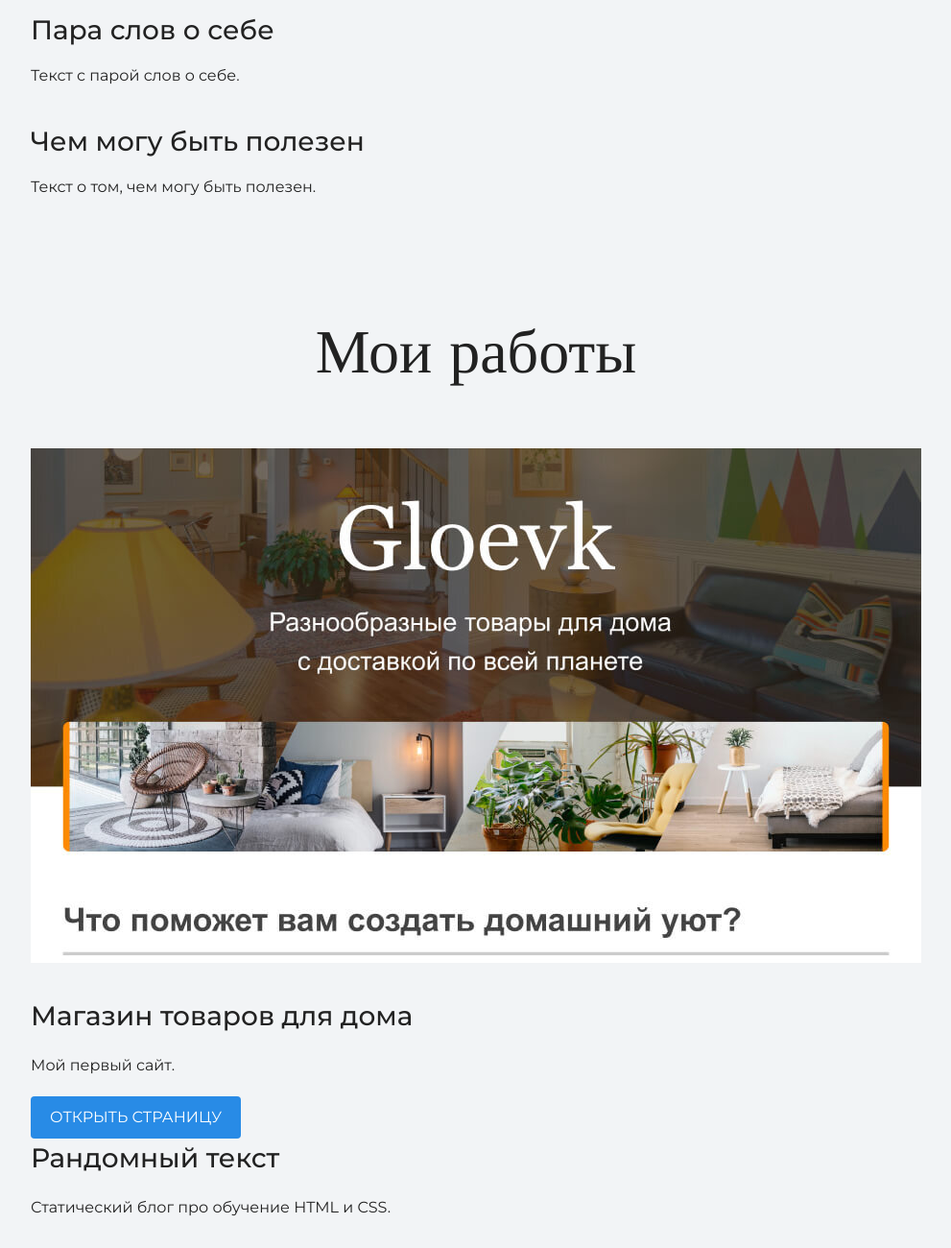
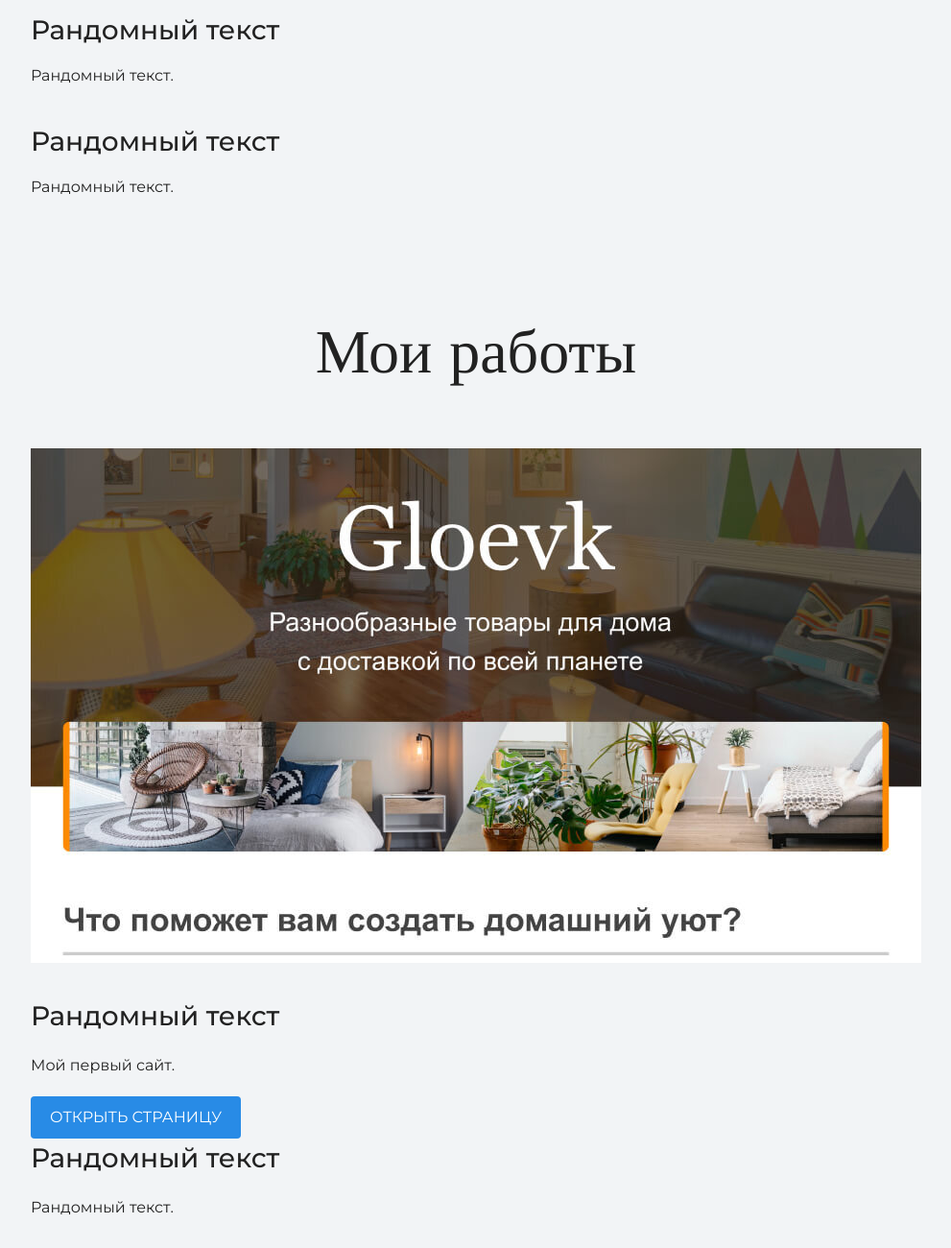
Before and after one commit to erzikey/erzikey.github.io, a plain HTML site: page index.html in a window 1280 px wide. Shown: the part 1740-3040 px from the top of the page at 96% size, without its empty margins (144-1135 px from the left). Drawn offline with nearby package versions, Linux system fonts and the light colour scheme.

Commit message:
Update index.html

```diff
--- a/index.html
+++ b/index.html
@@ -37,10 +37,10 @@
             alt="Рандомная фотка"
           />
         </figure>
-        <h3>Пара слов о себе</h3>
-        <p>Текст с парой слов о себе.</p>
-        <h3>Чем могу быть полезен</h3>
-        <p>Текст о том, чем могу быть полезен.</p>
+        <h3>Рандомный текст</h3>
+        <p>Рандомный текст.</p>
+        <h3>Рандомный текст</h3>
+        <p>Рандомный текст.</p>
       </section>
     </div>
     <div class="container">
@@ -54,11 +54,11 @@
             height="536"
           />
         </figure>
-        <h3>Магазин товаров для дома</h3>
+        <h3>Рандомный текст</h3>
         <p>Мой первый сайт.</p>
         <a class="button" href="source/project/index.html">Открыть страницу</a>
         <h3>Рандомный текст</h3>
-        <p>Статический блог про обучение HTML и CSS.</p>
+        <p>Рандомный текст.</p>
       </section>
     </div>
 
```
